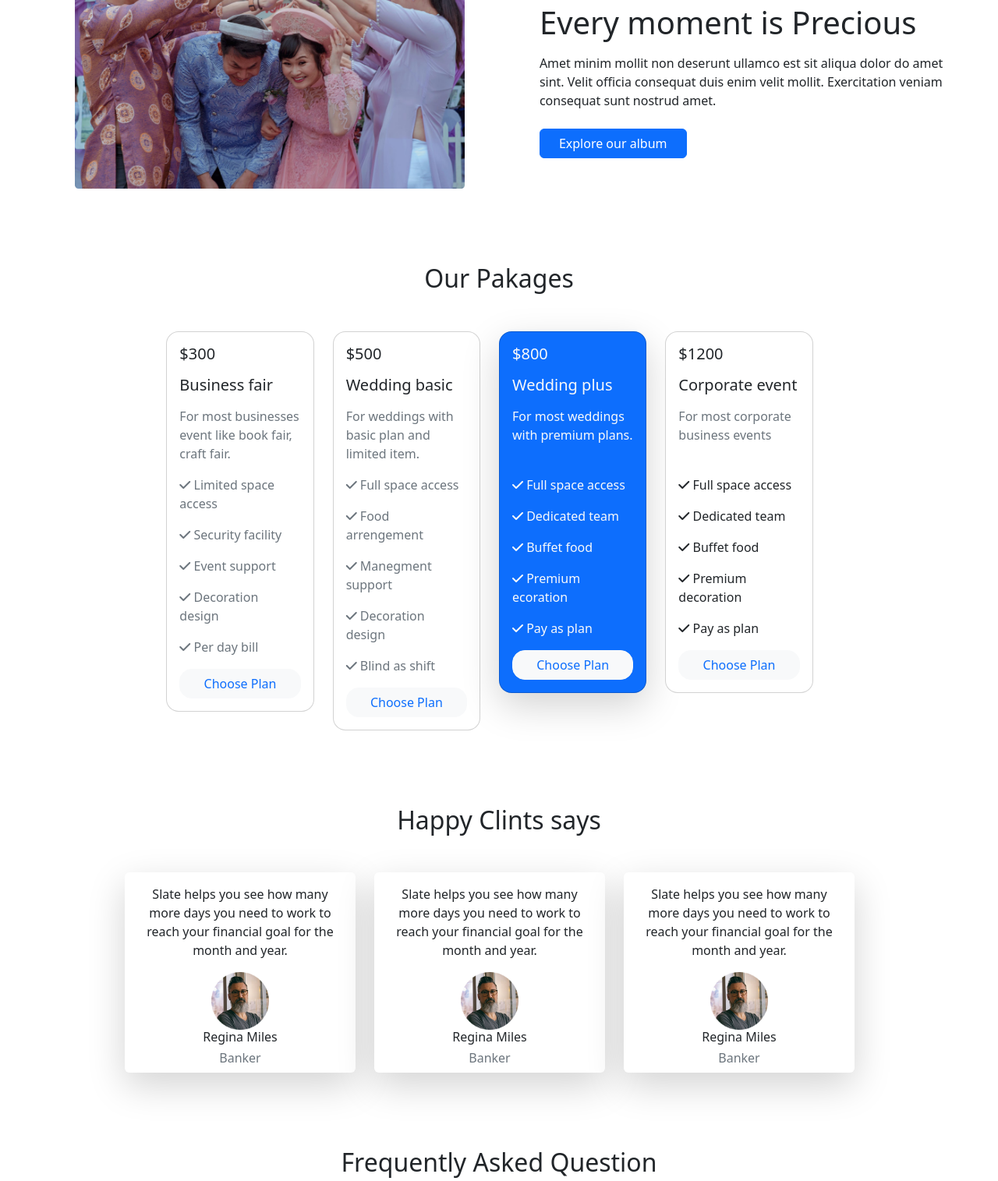
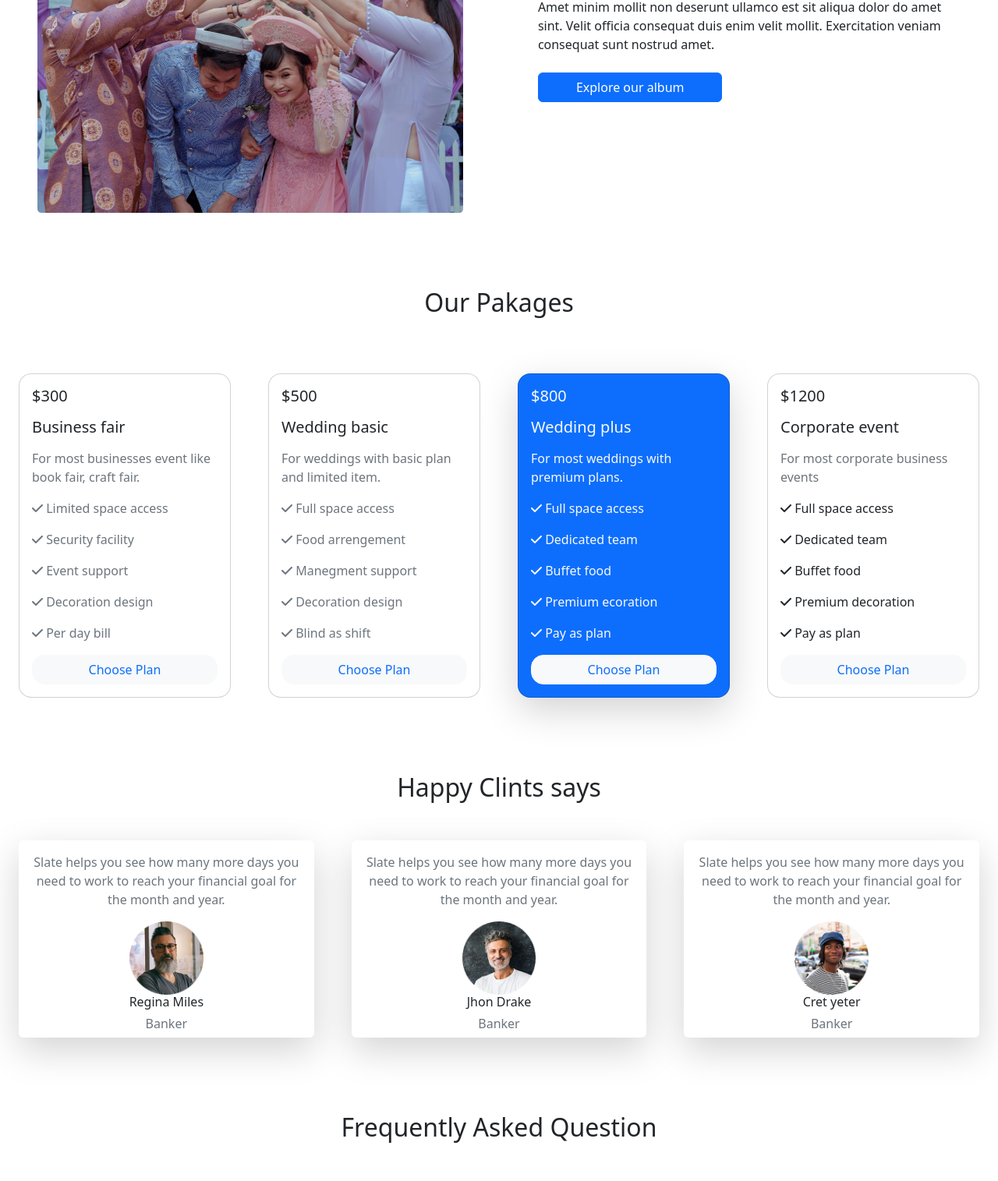
Before and after one commit to safayathussain/Convention-center, a plain HTML site: page index.html in a window 1280 px wide. Shown: the part 762-2277 px from the top of the page at 78% size. Drawn offline with nearby package versions, Linux system fonts and the light colour scheme.

Commit message:
second commit

```diff
--- a/index.html
+++ b/index.html
@@ -26,25 +26,30 @@
             </div>
           </nav>
     </header>
-
+<!-- ------------------------
+          top banner
+        --------------------- -->
     <section>
         <div id="carouselExampleIndicators" class="carousel slide" data-bs-ride="true">
-            <div class="carousel-indicators">
+            <div class="carousel-indicators d-none d-md-flex">
               <button type="button" data-bs-target="#carouselExampleIndicators" data-bs-slide-to="0" class="active" aria-current="true" aria-label="Slide 1"></button>
               <button type="button" data-bs-target="#carouselExampleIndicators" data-bs-slide-to="1" aria-label="Slide 2"></button>
               <button type="button" data-bs-target="#carouselExampleIndicators" data-bs-slide-to="2" aria-label="Slide 3"></button>
             </div>
             <div class="carousel-inner">
               <div class="carousel-item active bg-image">
-                <img src="resources/images/banner.png" class="d-block w-100" alt="...">
+                <img src="resources/images/banner.png" class="d-block w-100 d-none d-md-block" alt="...">
+                <img src="resources/images/banner-mobile.jpg" class="d-block w-100 d-md-none" alt="...">
                 <div class="carousel-caption d-md-block">
                     <h1 class="font-weight-bold">The perfect venue for your next event</h1>
                     <p>Amet minim mollit non deserunt ullamco est sit aliqua dolor do amet sint. Velit officia consequat duis enim velit </p>
-                    <button type="button" class="btn btn-light text-primary ps-5 pe-5 mb-4">Book Now</button>
+
+                    <button type="button" class="btn btn-light text-primary ps-5 pe-5 mb-md-4">Book Now</button>
                 </div>
               </div>
               <div class="carousel-item">
-                <img src="resources/images/banner.png" class="d-block w-100" alt="...">
+                <img src="resources/images/banner.png" class="d-block w-100 d-none d-md-block" alt="...">
+                <img src="resources/images/banner-mobile.jpg" class="d-block w-100 d-md-none" alt="...">
                 <div class="carousel-caption d-md-block">
                     <h1 class="">The perfect venue for your next event</h1>
                     <p>Amet minim mollit non deserunt ullamco est sit aliqua dolor do amet sint. Velit officia consequat duis enim velit </p>
@@ -52,7 +57,8 @@
                 </div>
               </div>
               <div class="carousel-item">
-                <img src="resources/images/banner.png" class="d-block w-100" alt="...">
+                <img src="resources/images/banner.png" class="d-block w-100 d-none d-md-block" alt="...">
+                <img src="resources/images/banner-mobile.jpg" class="d-block w-100 d-md-none" alt="...">
                 <div class="carousel-caption d-md-block">
                     <h1 class="">The perfect venue for your next event</h1>
                     <p>Amet minim mollit non deserunt ullamco est sit aliqua dolor do amet sint. Velit officia consequat duis enim velit </p>
@@ -70,22 +76,28 @@
             </button>
           </div>
     </section>
+    <!-- --------------------
+               second-sec
+              --------------------------->
     <section>
-        <div class="d-flex mt-5 pt-5">
-            <div class="w-50 ms-5 ps-5 me-5 pe-5">
+        <div class="d-flex flex-column-reverse flex-md-row mt-md-5 pt-md-5">
+            <div class="w-100 w-md-50 ps-md-5 me-md-5 pe-md-5">
                 <img class="img-fluid" src="resources/images/wedding.png" alt="">
             </div>
-            <div class="w-50 mt-5 pt-5">
-                <h1 class="font-weight-bold">Every moment is Precious </h1>
-                <p class="me-5 mt-3 mb-4">Amet minim mollit non deserunt ullamco est sit aliqua dolor do amet sint. Velit officia consequat duis enim velit mollit. Exercitation veniam consequat sunt nostrud amet.</p>
-                <button type="button" class="btn btn-primary ps-4 pe-4">Explore our album</button>
+            <div class="w-100 w-md-50 mt-md-0 justify-content-center">
+                <h1 class="font-weight-bold text-center text-md-start mt-0 mt-md-0 mt-lg-4">Every moment is Precious </h1>
+                <p class="me-5 ms-5 ms-md-0 mt-3 mb-4 text-center text-md-start">Amet minim mollit non deserunt ullamco est sit aliqua dolor do amet sint. Velit officia consequat duis enim velit mollit. Exercitation veniam consequat sunt nostrud amet.</p>
+                <button type="button" class="btn btn-primary ps-5 pe-5 mb-4">Explore our album</button>
             </div>
         </div>
     </section>
+    <!-- --------------------
+          pakages section
+        ------------------- -->
     <section>
       <h2 class="mt-5 pt-5 text-center">Our Pakages</h2>
-      <div class="row w-100 justify-content-center mt-5">
-        <div class="col col-2">
+      <div class="row w-100 justify-content-center mt-4 mb-0 ms-0 me-0 g-5">
+        <div class="col col-12 col-sm-3 col-md-4 col-lg-3">
           <div class="card rounded-4">
             <div class="card-body">
               <h5 class="card-title">$300</h5>
@@ -100,7 +112,7 @@
             </div>
           </div>
         </div>
-        <div class="col col-2">
+        <div class="col col-12 col-sm-3 col-md-4 col-lg-3 mt-4 mt-md-5">
           <div class="card rounded-4">
             <div class="card-body">
               <h5 class="card-title">$500</h5>
@@ -115,12 +127,12 @@
             </div>
           </div>
         </div>
-        <div class="col col-2">
+        <div class="col col-12 col-sm-3 col-md-4 col-lg-3 mt-4 mt-md-5">
           <div class="card bg-primary rounded-4 shadow-lg">
             <div class="card-body text-light">
               <h5 class="card-title">$800</h5>
               <h5 class="card-title mt-3 mb-3">Wedding plus</h5>
-              <p class="card-text">For most weddings with premium plans. <br><br></p>
+              <p class="card-text">For most weddings with premium plans. <br></p>
               <p class="card-text"><i class="fa-solid fa-check"></i> Full space access</p>
               <p class="card-text"><i class="fa-solid fa-check"></i> Dedicated team</p>
               <p class="card-text"><i class="fa-solid fa-check"></i> Buffet food</p>
@@ -130,12 +142,12 @@
             </div>
           </div>
         </div>
-        <div class="col col-2">
+        <div class="col col-12 col-sm-3 col-md-4 col-lg-3 mt-4 mt-md-5">
           <div class="card rounded-4">
             <div class="card-body">
               <h5 class="card-title">$1200</h5>
               <h5 class="card-title mt-3 mb-3">Corporate event</h5>
-              <p class="card-text text-muted">For most corporate business events <br><br></p>
+              <p class="card-text text-muted">For most corporate business events<br></p>
               <p class="card-text"><i class="fa-solid fa-check"></i> Full space access</p>
               <p class="card-text"><i class="fa-solid fa-check"></i> Dedicated team</p>
               <p class="card-text"><i class="fa-solid fa-check"></i> Buffet food</p>
@@ -147,41 +159,44 @@
         </div>
       </div>
     </section>
+    <!-- ------------------
+         cliant-says-sec
+        ------------------------ -->
     <section>
       <h2 class="text-center mt-5 pt-5 mb-5">Happy Clints says</h2>
 
-      <div class="row row-cols-1 g-4 justify-content-center w-100">
+      <div class="row row-cols-1 g-4 justify-content-center w-100 ms-0 me-0 g-5">
 
-        <div class="col col-3">
+        <div class="col col-12 col-md-4">
           <div class="card align-items-center shadow-lg border border-0">
 
             <div class="card-body">
-              <p class="card-text text-center">Slate helps you see how many more days you need to work to reach your financial goal for the month and year.</p>
+              <p class="card-text text-center text-muted">Slate helps you see how many more days you need to work to reach your financial goal for the month and year.</p>
             </div>
             <img src="resources/images/person 1.png" class="card-img-top img-fluid w-25" alt="...">
             <h6 class="text-center">Regina Miles</h6>
             <h6 class="text-center text-muted">Banker</h6>
           </div>
         </div>
-        <div class="col col-3">
+        <div class="col col-12 col-md-4">
           <div class="card align-items-center shadow-lg border border-0">
 
             <div class="card-body">
-              <p class="card-text text-center">Slate helps you see how many more days you need to work to reach your financial goal for the month and year.</p>
+              <p class="card-text text-center text-muted">Slate helps you see how many more days you need to work to reach your financial goal for the month and year.</p>
             </div>
-            <img src="resources/images/person 1.png" class="card-img-top img-fluid w-25" alt="...">
-            <h6 class="text-center">Regina Miles</h6>
+            <img src="resources/images/person 2.png" class="card-img-top img-fluid w-25" alt="...">
+            <h6 class="text-center">Jhon Drake</h6>
             <h6 class="text-center text-muted">Banker</h6>
           </div>
         </div>
-        <div class="col col-3">
+        <div class="col col-12 col-md-4">
           <div class="card align-items-center shadow-lg border border-0">
 
             <div class="card-body">
-              <p class="card-text text-center">Slate helps you see how many more days you need to work to reach your financial goal for the month and year.</p>
+              <p class="card-text text-center text-muted">Slate helps you see how many more days you need to work to reach your financial goal for the month and year.</p>
             </div>
-            <img src="resources/images/person 1.png" class="card-img-top img-fluid w-25" alt="...">
-            <h6 class="text-center">Regina Miles</h6>
+            <img src="resources/images/person 3.png" class="card-img-top img-fluid w-25" alt="...">
+            <h6 class="text-center">Cret yeter</h6>
             <h6 class="text-center text-muted">Banker</h6>
           </div>
         </div>
@@ -189,15 +204,17 @@
       </div>
 
     </section>
+    <!-- Question-sec
+    ----------------------- -->
     <section>
       <h2 class="text-center mt-5 pt-5">Frequently Asked Question</h2>
 
-      <div class="row row-columns-1 justify-content-center w-100">
-        <div class="card mb-3 w-75 border border-0 mt-5">
-          <div class="row g-5">
+      <div class="row row-columns-1 justify-content-center w-100 ms-0 me-0">
+        <div class="card mb-3 w-100 w-md-75 border border-0 mt-5">
+          <div class="row g-5 m-0 justify-content-center">
 
-            <div class="col-md-6">
-              <div class="card-body">
+            <div class="col-12 col-md-6">
+              <div class="card-body p-0">
                 <div class="accordion" id="accordionExample">
 
                   <div class="accordion-item">
@@ -251,7 +268,7 @@
                 </div>
               </div>
             </div>
-            <div class="col-md-6 pt-5">
+            <div class=" col-10 col-md-6 pt-0 pt-md-5 p-0">
               <img src="resources/images/people.png" class="img-fluid rounded-start" alt="...">
             </div>
           </div>
```
Also changed, not shown: resources/images/banner-mobile.jpg.
